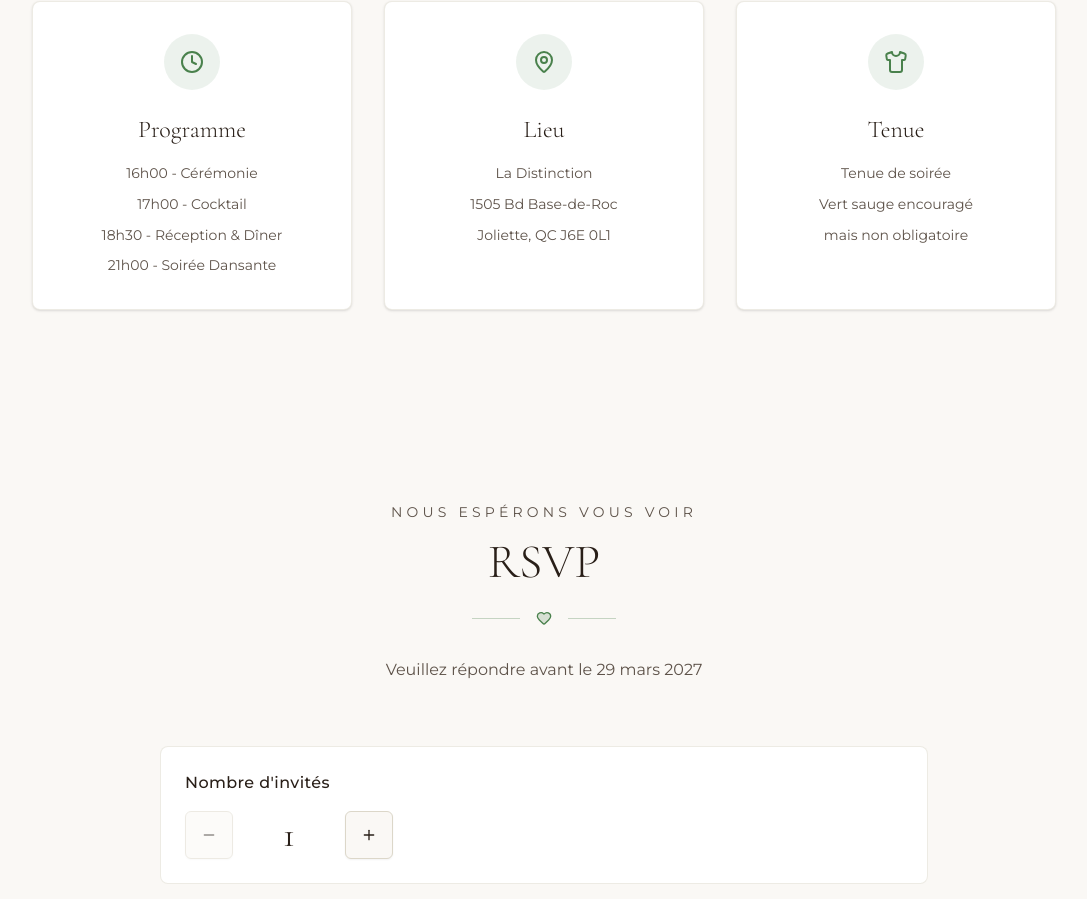
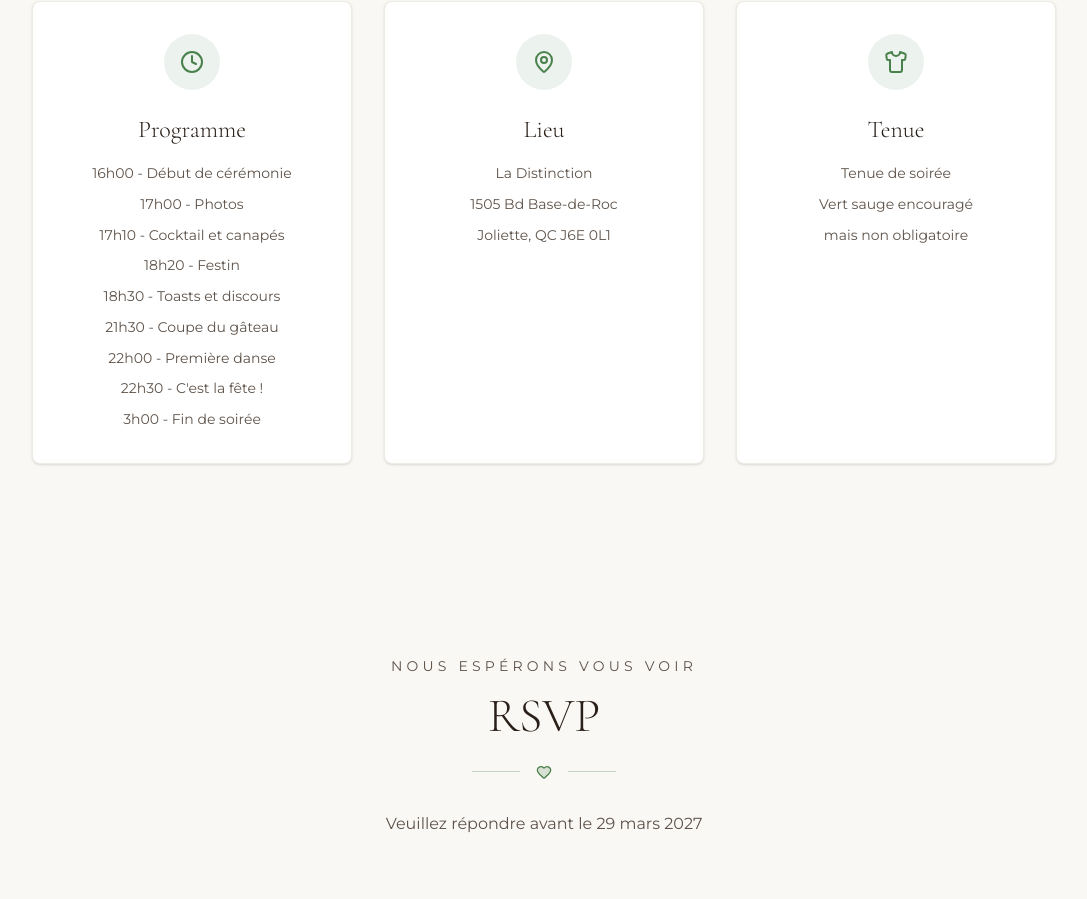
Before and after one commit to pixelfenix/Wedding, a Next.js app: page / in a window 1280 px wide. Shown: the part 2949-3848 px from the top of the page, without its empty margins (96-1183 px from the left). Built offline with nearby package versions, Linux system fonts and the light colour scheme.

Commit message:
Update wedding day schedule

```diff
--- a/components/wedding-details.tsx
+++ b/components/wedding-details.tsx
@@ -7,10 +7,15 @@ const details = [
     icon: Clock,
     title: "Programme",
     items: [
-      "16h00 - Cérémonie",
-      "17h00 - Cocktail",
-      "18h30 - Réception & Dîner",
-      "21h00 - Soirée Dansante",
+      "16h00 - Début de cérémonie",
+      "17h00 - Photos",
+      "17h10 - Cocktail et canapés",
+      "18h20 - Festin",
+      "18h30 - Toasts et discours",
+      "21h30 - Coupe du gâteau",
+      "22h00 - Première danse",
+      "22h30 - C'est la fête !",
+      "3h00 - Fin de soirée",
     ],
   },
   {
```
